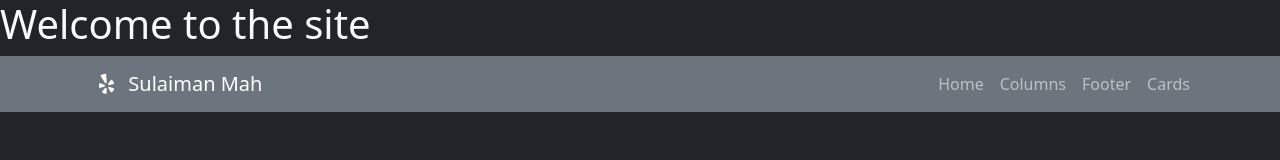
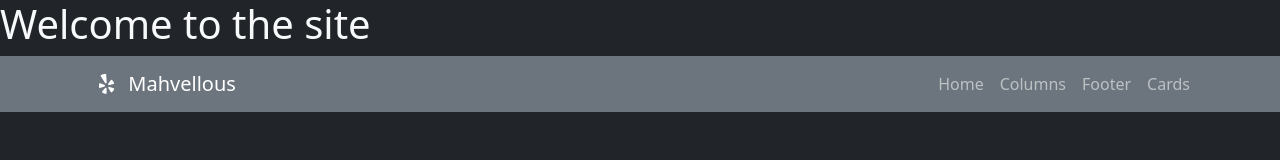
Before and after one commit to sssmah/smSite, an Angular app: page / in a window 1280 px wide. Shown: the top 160 px of the page. Built offline with nearby package versions, Linux system fonts and the light colour scheme.

Commit message:
Mahvellous

```diff
--- a/src/app/app.component.html
+++ b/src/app/app.component.html
@@ -7,7 +7,7 @@
       <div class="container">
       <a class="navbar-brand px-3" href="#page-hero">
         <i class="pe-2 fa fa-yelp" aria-hidden="true"></i>
-        Sulaiman Mah
+        Mahvellous
       </a>
 
       <div class="navbar-nav">
```
